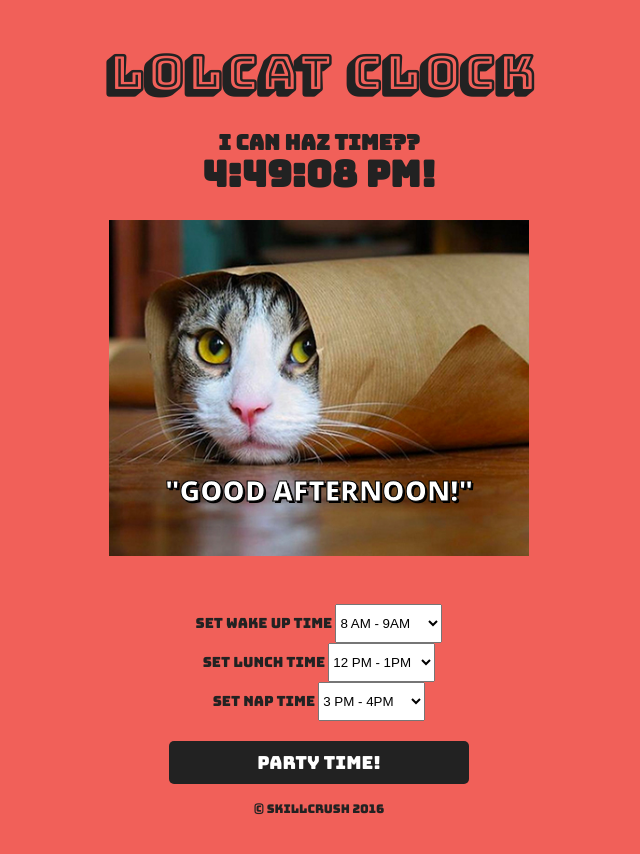
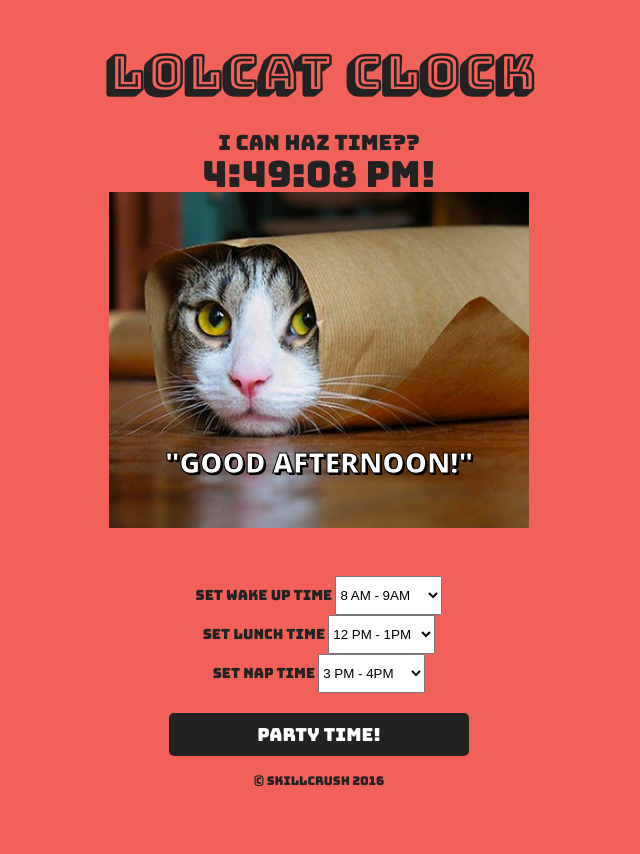
Before and after one commit to ogdendavis/summercamp, a plain HTML site: page final/index.html in a window 1280 px wide. Shown: the whole page, without its empty margins (321-961 px from the left). Drawn offline with nearby package versions, Linux system fonts and the light colour scheme.

Commit message:
Adjust final for lesson 1 changes

```diff
--- a/final/index.html
+++ b/final/index.html
@@ -14,10 +14,10 @@
       <h1>LOLCAT CLOCK</h1>
     </header>
 
-    <h4>
+    <main class="time">
       I CAN HAZ TIME?? <br>
       <span id="clock">Clock goes here</span>
-    </h4>
+    </main>
 
     <img id="lolcatImage" src="images/normalTime.jpg" alt="lolcat">
 
--- a/final/style.css
+++ b/final/style.css
@@ -1,6 +1,14 @@
 body {
   background-color: #f16059;
+  font-family: 'Bungee', Helvetica, Arial, sans-serif;
+  font-size: 14px;
+  line-height: 26px;
+  color: #222;
+  margin: 0px;
+  padding: 0px;
+  text-transform: uppercase;
 }
+
 .page {
   width: 80%;
   max-width: 960px;
@@ -9,26 +17,23 @@ body {
   background-color: #f16059;
   border-radius: 5px;
 }
-body {
-  font: 14px/26px 'Bungee', Helvetica, Arial, sans-serif;
-  color: #222;
-  margin: 0px;
-  padding: 0px;
-  text-transform: uppercase;
-}
-header{
+
+header {
   font-size: 24px;
   line-height: 48px;
 }
-h4 {
+
+.time {
   font-size: 21px;
   font-family: 'Bungee', cursive;
 }
-h4 #clock {
+
+#clock {
   font-size: 36px;
   display: block;
   padding: 5px 0px;
 }
+
 h1, h2, h3, h6 {
   font-family: 'Bungee Shade', cursive;
 }
@@ -44,9 +49,12 @@ blockquote {
   margin: -80px 0 100px 0;
   color: #fff;
 }
-
-blockquote:before { content: '"'; }
-blockquote:after { content: '"'; }
+blockquote:before {
+  content: '"';
+}
+blockquote:after {
+  content: '"';
+}
 
 #lolcat {
   margin: 0 auto;
@@ -55,9 +63,11 @@ blockquote:after { content: '"'; }
   border-radius: 10px;
   border:10px solid #222;
 }
+
 #wakeUpTimeSelector, #lunchTimeSelector, #napTimeSelector {
   padding: 10px 0;
 }
+
 #partyTimeButton {
   background-color: #222;
   width: 300px;
```
